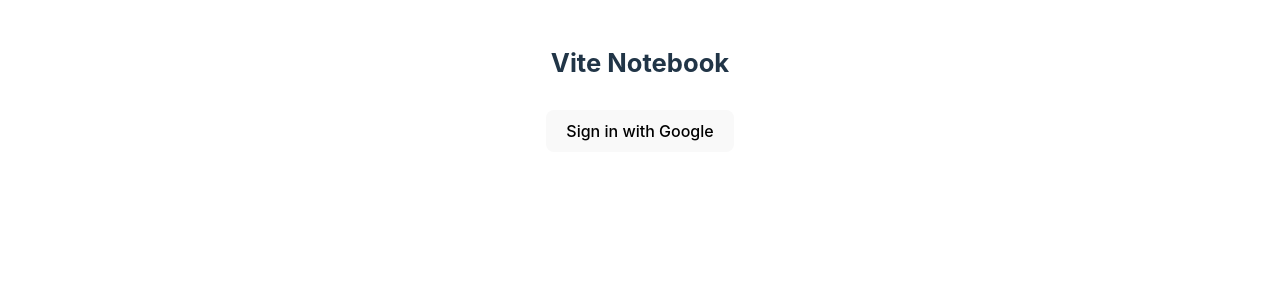
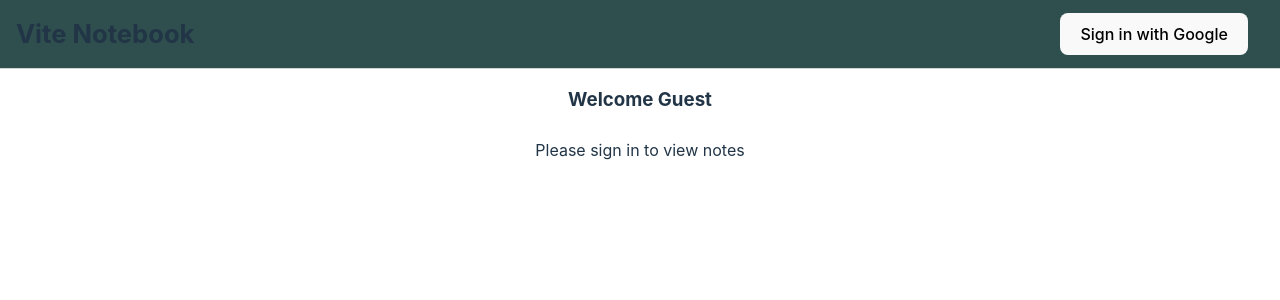
Before and after one commit to msavic248/vite-notebook, a React (Vite) app: page / in a window 1280 px wide. Shown: the top 300 px of the page. Built offline with nearby package versions, Linux system fonts and the light colour scheme.

Commit message:
Added navbar

```diff
--- a/src/App.css
+++ b/src/App.css
@@ -1,8 +1,20 @@
 #root {
-  max-width: 1280px;
+  width: 100vw;
   margin: 0 auto;
-  padding: 2rem;
+  padding: 0rem;
   text-align: center;
+}
+
+nav {
+  background-color: darkslategray;
+  padding: 0.5em 1em 0.5em 1em;
+  border-bottom: 1px solid lightgrey;
+  display: flex;
+  height: 6.5vh;
+  align-content: flex-start;
+  flex-direction: row;
+  justify-content: space-between;
+  align-items: center;
 }
 
 p {
--- a/src/App.jsx
+++ b/src/App.jsx
@@ -1,6 +1,7 @@
 import { useState, useEffect } from 'react'
 import './App.css'
 import { supabase } from "./supabaseClient";
+import Navbar from './components/Navbar';
 import Notes from "./components/Notes";
 
 function App() {
@@ -28,8 +29,6 @@ function App() {
     checkUserOnStartUp();
   })
 
-
-
   async function handleLoginClick() {
     try {
       await supabase.auth.signInWithOAuth({
@@ -56,16 +55,18 @@ function App() {
 
   return (
     <div className="app">
-      <h1>Vite Notebook</h1>
+      <Navbar loggedIn={loggedIn} onLoginClick={handleLoginClick} onLogoutClick={handleLogoutClick}/>
 
       {loggedIn ? (
         <div>
-          <p>Welcome {userEmail}</p>
-          <button onClick={handleLogoutClick}>Sign out</button>
+          <h3>Welcome {userEmail}</h3>
           <Notes />
         </div>
       ) : (
-        <button onClick={handleLoginClick}>Sign in with Google</button>
+        <div>
+          <h3>Welcome Guest</h3>
+          <p>Please sign in to view notes</p>
+        </div>
       )}
 
     </div>
--- /dev/null
+++ b/src/components/Navbar.jsx
@@ -0,0 +1,16 @@
+
+function Navbar(props) {
+    const {loggedIn, onLoginClick, onLogoutClick} = props;
+
+    return (<nav>
+        <h1>Vite Notebook</h1>
+        {loggedIn ? (
+            <button onClick={onLogoutClick}>Sign out</button>
+        ) : (
+            <button onClick={onLoginClick}>Sign in with Google</button>
+        )}
+    </nav>
+    )
+}
+
+export default Navbar
```
